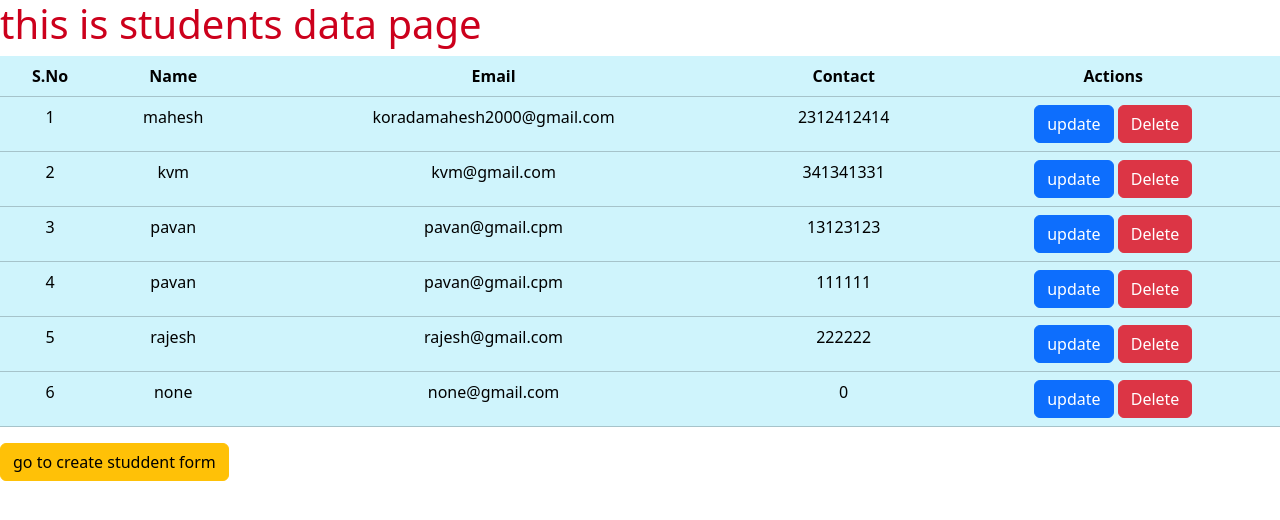
After one commit to kvm777/AA-Flask, a Flask app: page /students-data/ in a window 1280 px wide. The commit adds this page. Shown: the top 520 px of the page. Run offline with Flask 3, Linux system fonts and the light colour scheme.

Commit message:
create read

```diff
--- a/app.py
+++ b/app.py
@@ -69,9 +69,22 @@ def createStudent():
         email = request.form.get("email")
         contact = request.form.get("contact")
 
-        return f'{student_name}, {email}, {contact}'
+        student = Student(student_name = student_name, email = email, contact = contact)
+        db.session.add(student)
+        db.session.commit()
+
+
+        return redirect(url_for("studentsData"))
 
     return render_template("crud/create-student.html")
+
+
+
+@app.route("/students-data/")
+def studentsData():
+    students = Student.query.all()
+
+    return render_template("crud/students-data.html", students = students)
 
 
 # CreateStudent -- classname
--- a/templates/crud/create-student.html
+++ b/templates/crud/create-student.html
@@ -25,4 +25,7 @@
 </form>
 
 
+<a href="{{ url_for( 'studentsData' ) }}">go to students data</a>
+
+
 {% endblock %}
--- /dev/null
+++ b/templates/crud/students-data.html
@@ -0,0 +1,44 @@
+{% extends 'index.html' %}
+
+{% block head %}
+        <title>students-database page</title>
+{% endblock %}
+
+
+{% block content %}
+<h1>this is students data page</h1>
+
+
+<table class="table table-info text-center">
+
+    <tr>
+        <th>S.No</th>
+        <th>Name</th>
+        <th>Email</th>
+        <th>Contact</th>
+        <th>Actions</th>
+    </tr>
+    {% for student in students %}
+
+    <tr>
+        <td>{{student.id}}</td>
+        <td>{{student.student_name}}</td>
+        <td>{{student.email}}</td>
+        <td>{{student.contact}}</td>
+
+        <td>
+            <a href="" class="btn btn-primary">update</a>
+            <a href="" class="btn btn-danger">Delete</a>
+
+        </td>
+    </tr>
+
+
+    {% endfor %}
+
+</table>
+
+<a class="btn btn-warning mb-3" href="{{ url_for( 'createStudent' ) }}">go to create studdent form</a>
+
+
+{% endblock %}
--- a/templates/index.html
+++ b/templates/index.html
@@ -20,7 +20,9 @@
         <p>{{userdata.marks}}</p>
         <p>{{val}}</p>
 
-        <a href="{{ url_for( 'createStudent' ) }}">go to create studdent form</a>
+        <a class="btn btn-warning mb-3" href="{{ url_for( 'createStudent' ) }}">go to create studdent form</a>
+
+        <br>
 
         <!-- we have to define the function name .... not the url path -->
         <a class="btn btn-outline-success" href="{{ url_for( 'mainFun' ) }}">go to main page</a>
```
Also changed, not shown: instance/database.db.
